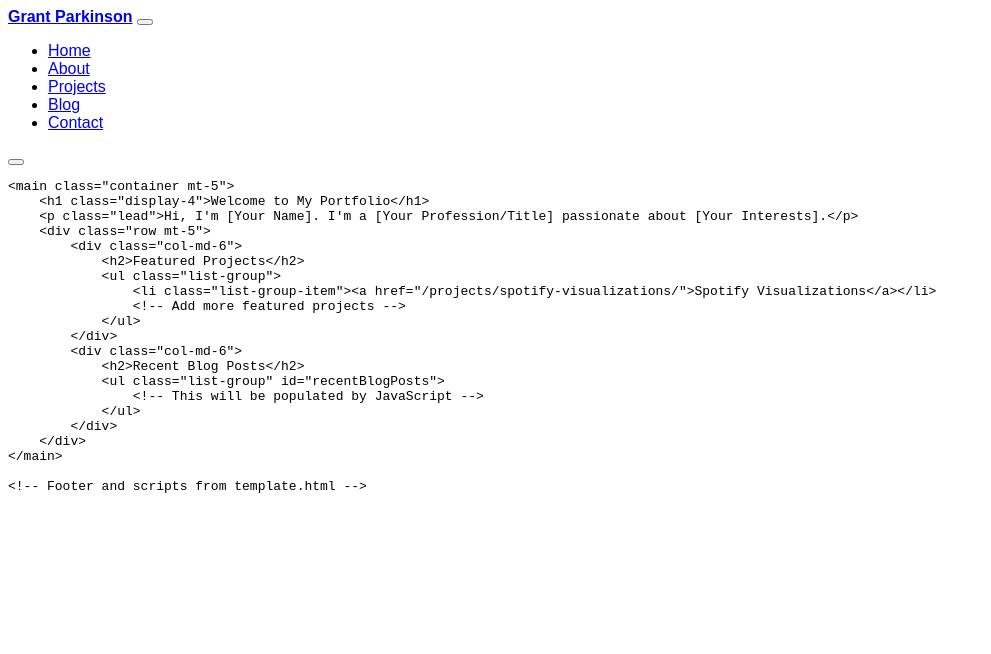
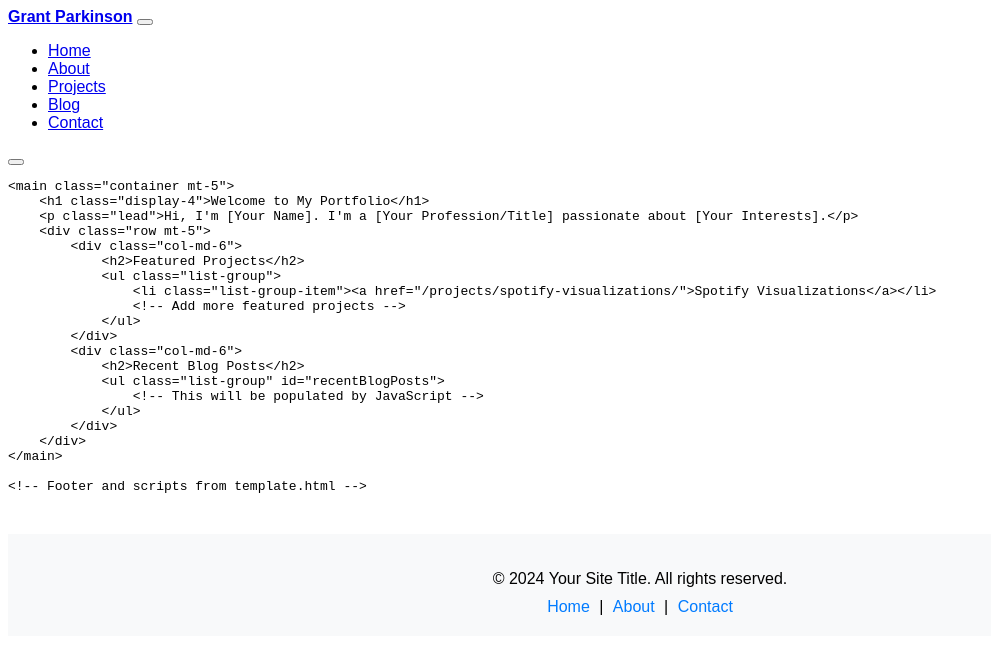
Before and after one commit to grantparkinson-dev/Site, a Jekyll site: the page built from index.md, in a window 1280 px wide. Shown: the top 654 px of the page, without its empty margins (0-991 px from the left). Built offline with Jekyll 4.4.1, drawn with Linux system fonts in a browser that asks for light colours.

Commit message:
visual fixes

```diff
--- a/_includes/footer.html
+++ b/_includes/footer.html
@@ -0,0 +1,10 @@
+<footer class="site-footer">
+    <div class="container">
+      <p>&copy; {{ site.time | date: '%Y' }} {{ site.title | default: "Your Site" }}. All rights reserved.</p>
+      <nav class="footer-nav">
+        <a href="{{ '/' | relative_url }}">Home</a> |
+        <a href="{{ '/about/' | relative_url }}">About</a> |
+        <a href="{{ '/contact/' | relative_url }}">Contact</a>
+      </nav>
+    </div>
+  </footer>
--- a/_includes/nav.html
+++ b/_includes/nav.html
@@ -10,16 +10,16 @@
                     <a class="nav-link" href="/">Home</a>
                 </li>
                 <li class="nav-item">
-                    <a class="nav-link" href="/Site/about.md">About</a>
+                    <a class="nav-link" href="{{ site.baseurl }}/about">About</a>
                 </li>
                 <li class="nav-item">
-                    <a class="nav-link" href="/Site/projects.md">Projects</a>
+                    <a class="nav-link" href="{{ site.baseurl }}/projects">Projects</a>
                 </li>
                 <li class="nav-item">
-                    <a class="nav-link" href="/Site/blog.md">Blog</a>
+                    <a class="nav-link" href="{{ site.baseurl }}/blog">Blog</a>
                 </li>
                 <li class="nav-item">
-                    <a class="nav-link" href="/Site/contact.md">Contact</a>
+                    <a class="nav-link" href="{{ site.baseurl }}/contact">Contact</a>
                 </li>
             </ul>
             <button id="darkModeToggle" class="btn btn-outline-light ms-3">
--- a/_layouts/default.html
+++ b/_layouts/default.html
@@ -4,8 +4,8 @@
     <meta charset="UTF-8">
     <meta name="viewport" content="width=device-width, initial-scale=1.0">
     <title>{{ page.title }} - {{ site.title }}</title>
-    <link rel="stylesheet" href="{{ site.baseurl }}/assets/css/style.css">
-    <link rel="stylesheet" href="{{ site.baseurl }}/assets/css/dark-mode.css">
+    <link rel="stylesheet" href="{{ site.url }}{{ site.baseurl }}/assets/css/style.css">
+    <link rel="stylesheet" href="{{ site.url }}{{ site.baseurl }}/assets/css/dark-mode.css">
 </head>
 <body>
     {% include nav.html %}
@@ -16,7 +16,7 @@
 
     {% include footer.html %}
 
-    <script src="{{ site.baseurl }}/assets/js/main.js"></script>
-    <script src="{{ site.baseurl }}/assets/js/dark-mode.js"></script>
+    <script src="{{ site.url }}{{ site.baseurl }}/assets/js/main.js"></script>
+    <script src="{{ site.url }}{{ site.baseurl }}/assets/js/dark-mode.js"></script>
 </body>
 </html>
--- a/assets/css/style.css
+++ b/assets/css/style.css
@@ -19,6 +19,23 @@ body {
     transition: box-shadow 0.3s ease-in-out;
 }
 
-footer {
-    margin-top: auto;
-}
+.site-footer {
+    background-color: #f8f9fa;
+    padding: 20px 0;
+    text-align: center;
+    margin-top: 40px;
+  }
+
+  .site-footer p {
+    margin-bottom: 10px;
+  }
+
+  .footer-nav a {
+    color: #007bff;
+    text-decoration: none;
+    margin: 0 5px;
+  }
+
+  .footer-nav a:hover {
+    text-decoration: underline;
+  }
```
Also changed, not shown: 1 other file.
